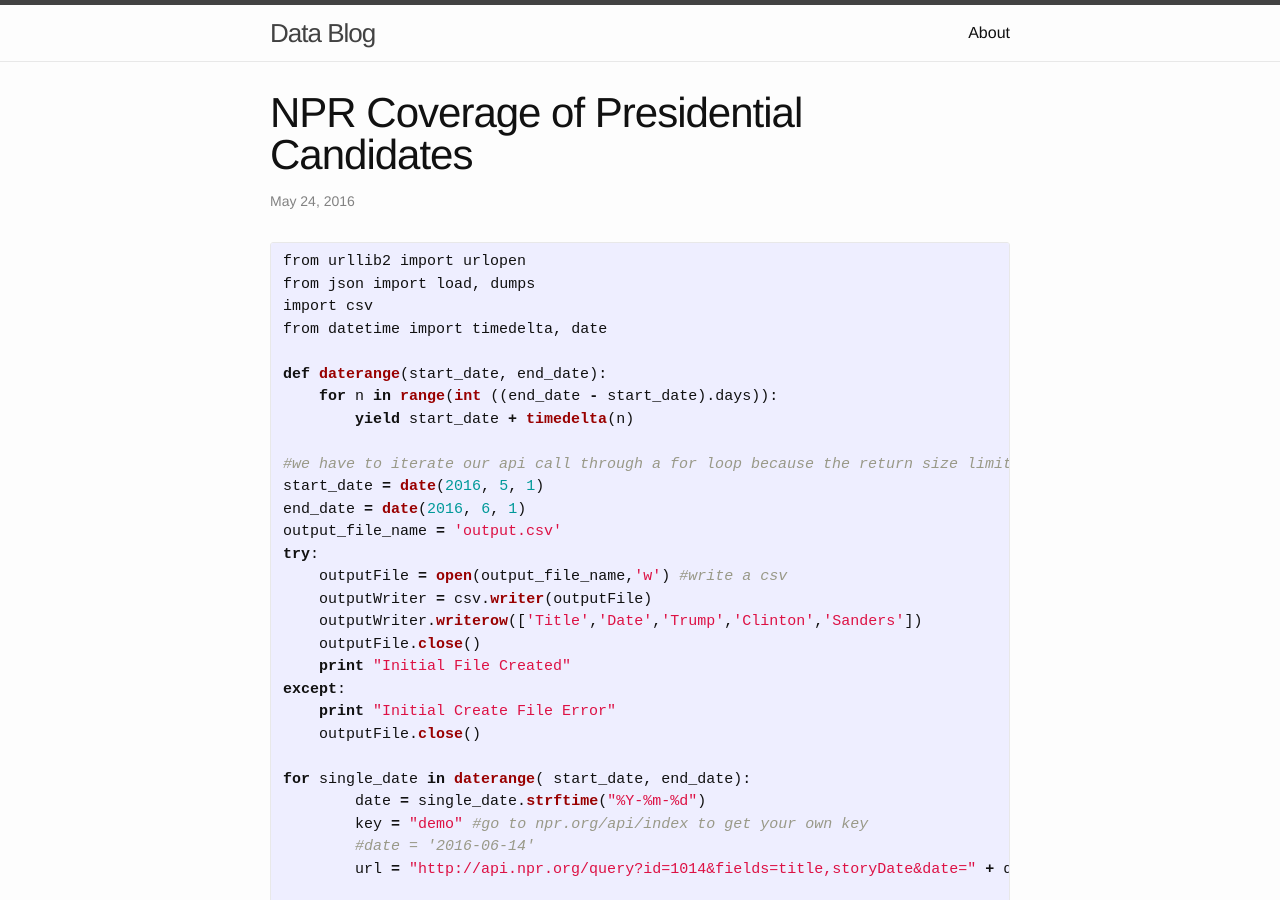
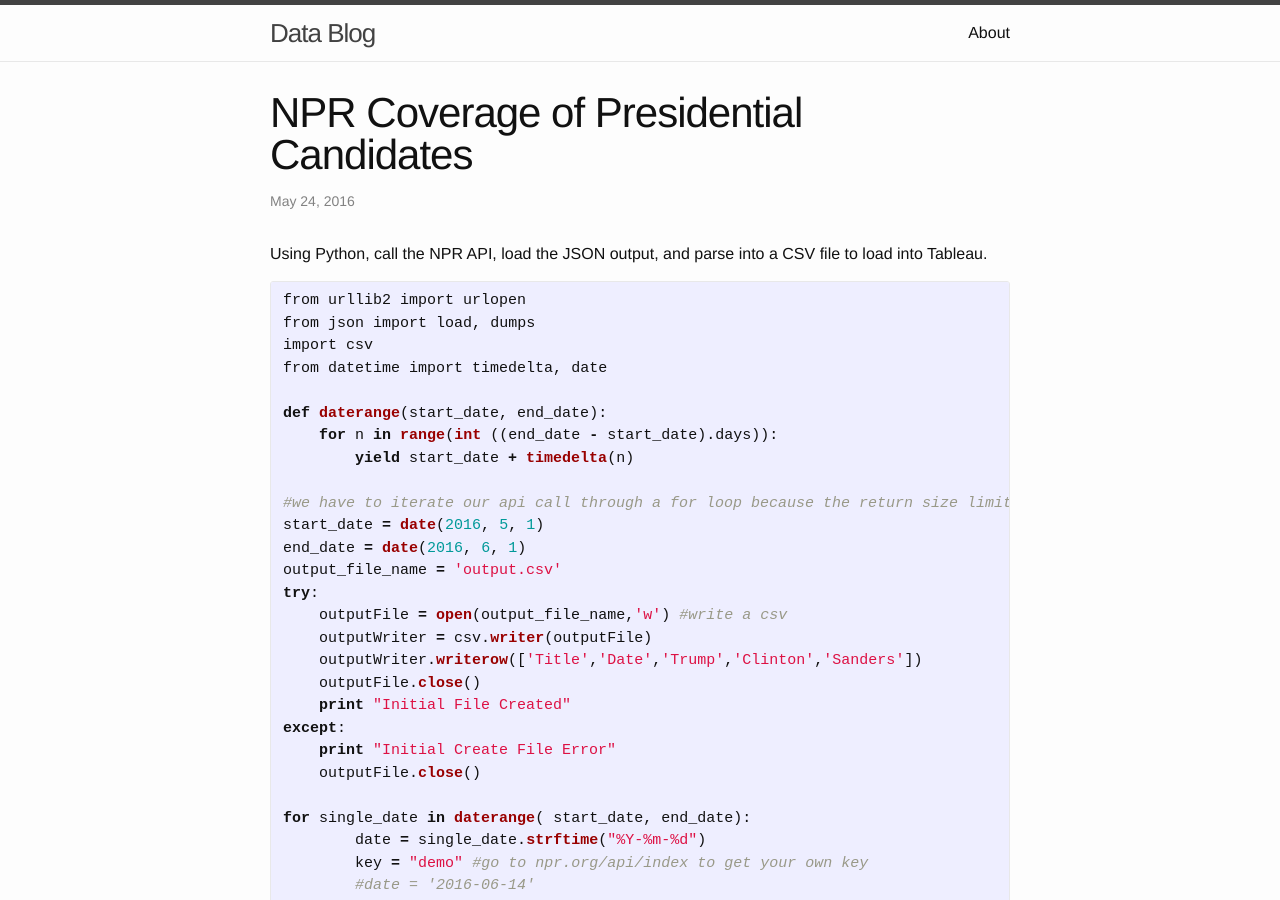
Before and after one commit to johntilelli/johntilelli.github.io, a Jekyll site: the page built from _posts/2016-06-17-npr-coverage-of-presidential-candidates.markdown, in a window 1280 px wide and 900 px high. Built offline with Jekyll 4.4.1, drawn with Linux system fonts in a browser that asks for light colours.

Commit message:
Update 2016-06-17-npr-coverage-of-presidential-candidates.markdown

```diff
--- a/_posts/2016-06-17-npr-coverage-of-presidential-candidates.markdown
+++ b/_posts/2016-06-17-npr-coverage-of-presidential-candidates.markdown
@@ -4,7 +4,11 @@
 date:   2016-05-24 00:34:00 -0700
 categories: blog update
 ---
+
+Using Python, call the NPR API, load the JSON output, and parse into a CSV file to load into Tableau.
+
 {% highlight python %}
+
 from urllib2 import urlopen
 from json import load, dumps
 import csv
@@ -59,6 +63,7 @@
 	except:
 	    print date + " Error... closing file"
 	    outputFile.close()
+
 {% endhighlight %}
 
 {% include tableau1.html %}
```
